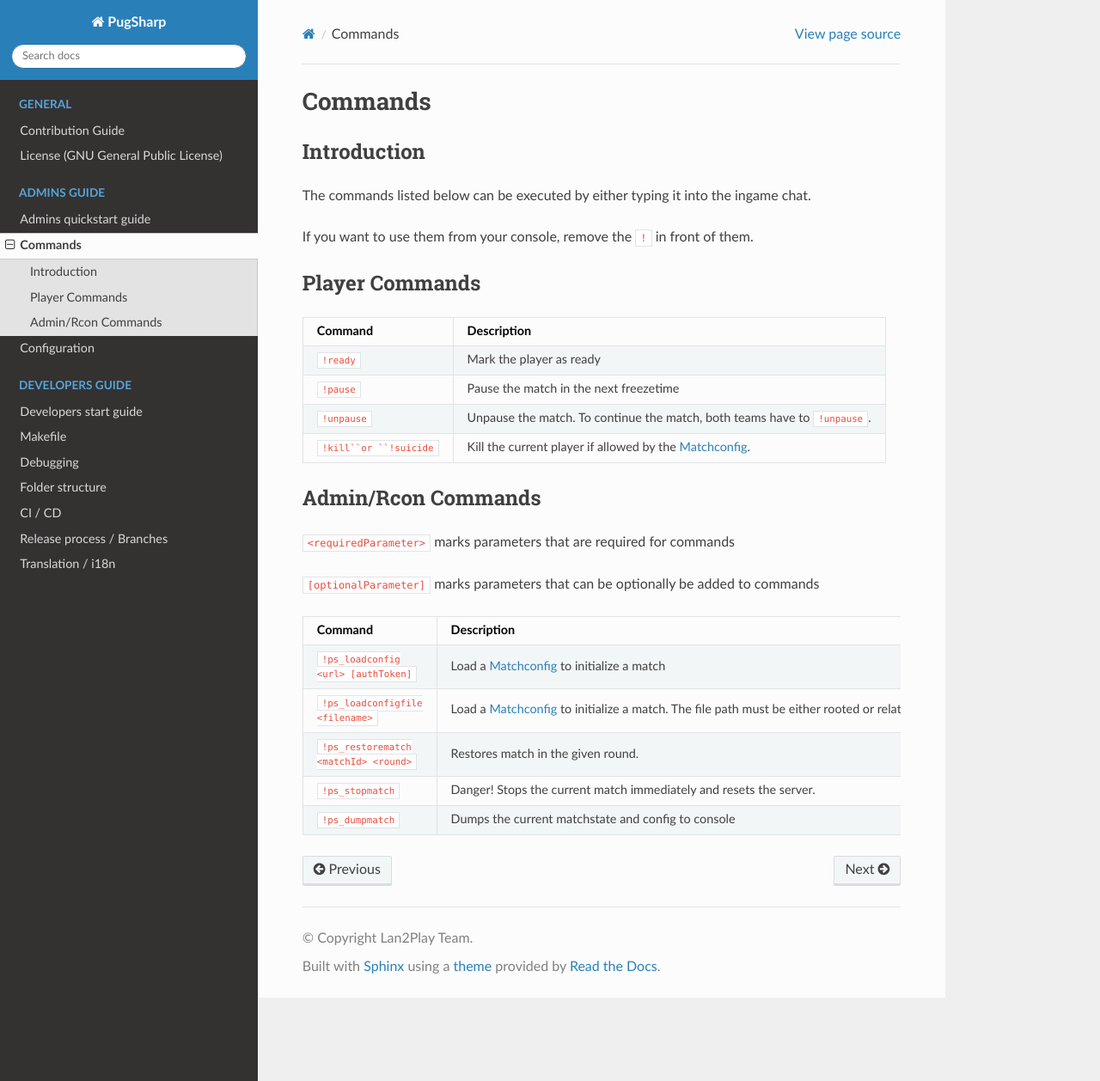
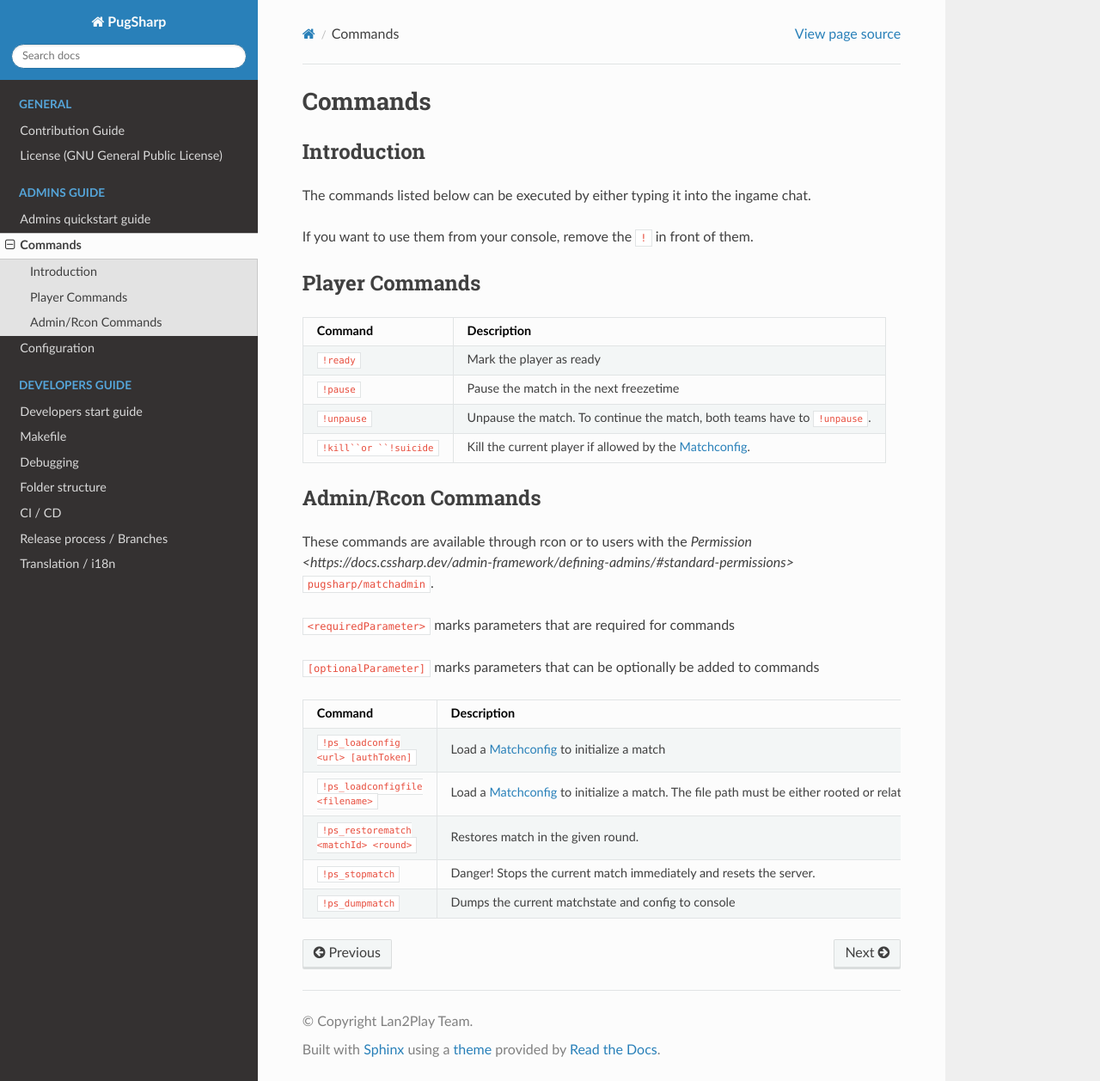
Before and after one commit to Lan2Play/PugSharp, a Sphinx documentation site: the page built from Docs/source/admin/commands.rst, in a window 1280 px wide and 1258 px high. Shown: the whole window at 86% size. Built offline with Sphinx 7.4.7 and the Read the Docs theme 2.0.0, drawn with Linux system fonts in a browser that asks for light colours.

Commit message:
Add Permission Hint to docs

```diff
--- a/Docs/source/admin/commands.rst
+++ b/Docs/source/admin/commands.rst
@@ -27,6 +27,8 @@ Player Commands
 Admin/Rcon Commands
 -------------------
 
+These commands are available through rcon or to users with the `Permission <https://docs.cssharp.dev/admin-framework/defining-admins/#standard-permissions>` ``pugsharp/matchadmin``.
+
 ``<requiredParameter>`` marks parameters that are required for commands
 
 ``[optionalParameter]`` marks parameters that can be optionally be added to commands
```
